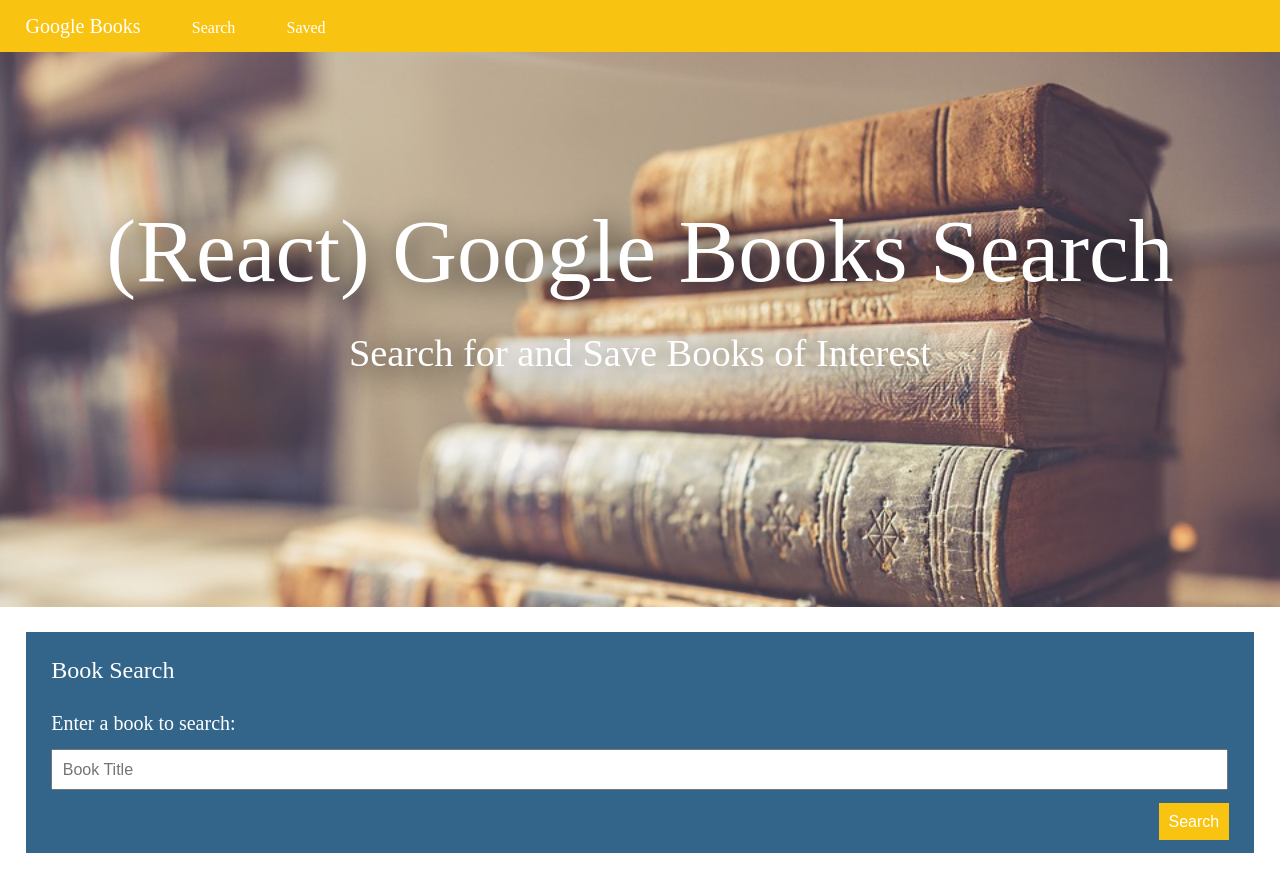
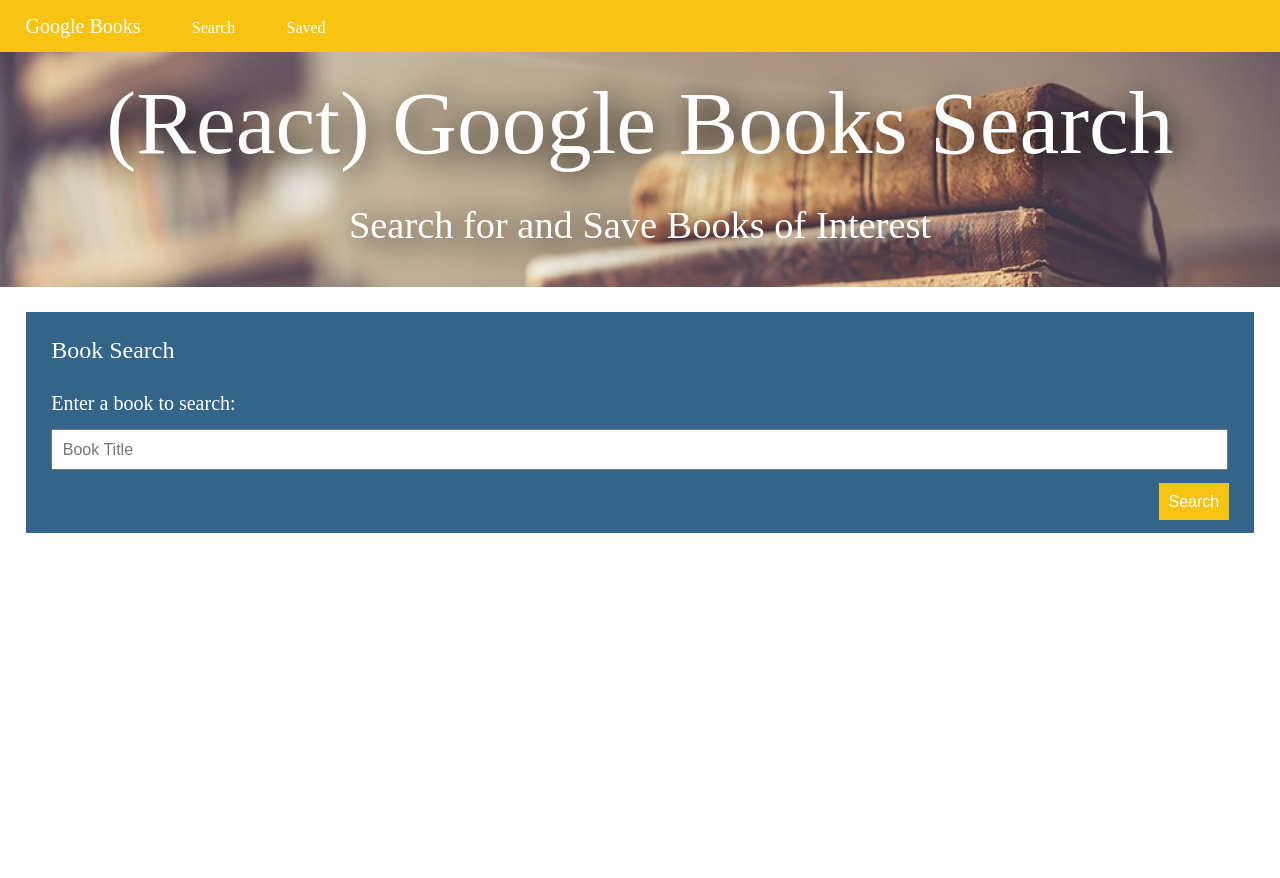
Before and after one commit to HuiyingWang0108/googlebooksearch-hw, a React (Create React App) app in the folder client/: page / in a window 1280 px wide. After the commit the page ends 800 px from the top, so only its background shows below. Built offline with nearby package versions, Linux system fonts and the light colour scheme.

Commit message:
added css style

```diff
--- a/client/src/App.css
+++ b/client/src/App.css
@@ -28,7 +28,7 @@
   font-size: 7vw;
   text-align: center;
   color: white;
-  padding: 12% 0 3%;
+  padding: 2% 0 3%;
   text-shadow: 5px 5px 30px black;
 }
 
--- a/client/src/components/Header.js
+++ b/client/src/components/Header.js
@@ -4,7 +4,7 @@
 const headerStyle = {
   "backgroundImage": `url(${heroImage})`,
   "maxWidth": "100vw",
-  height: "calc(100vw * .43333)",
+  height: "calc(100vw * .18333)",
   "backgroundSize": "cover",
   position: "relative"
 }
```
Also changed, not shown: 1 other file (tests, documents, lock files or other folders).
